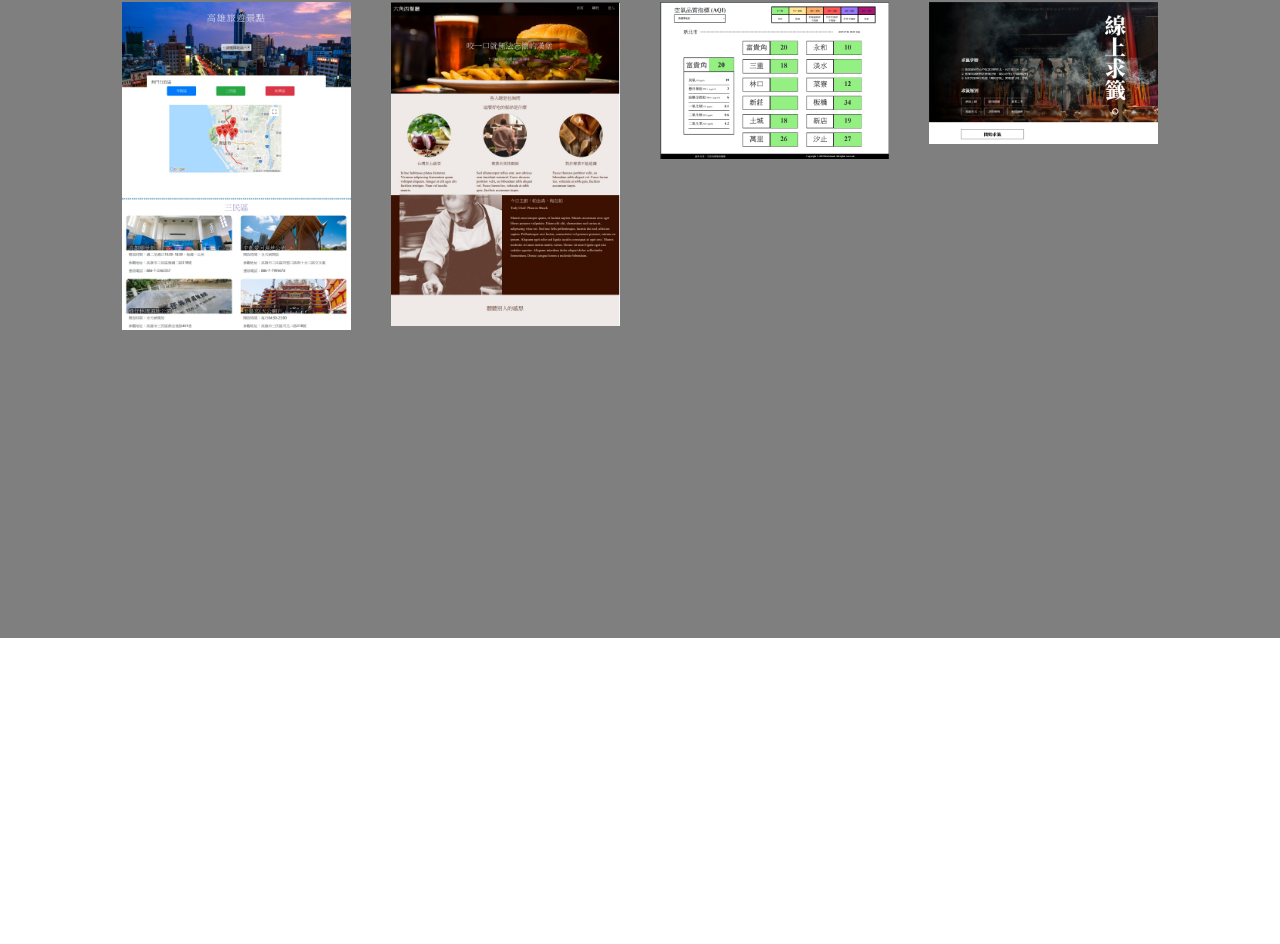
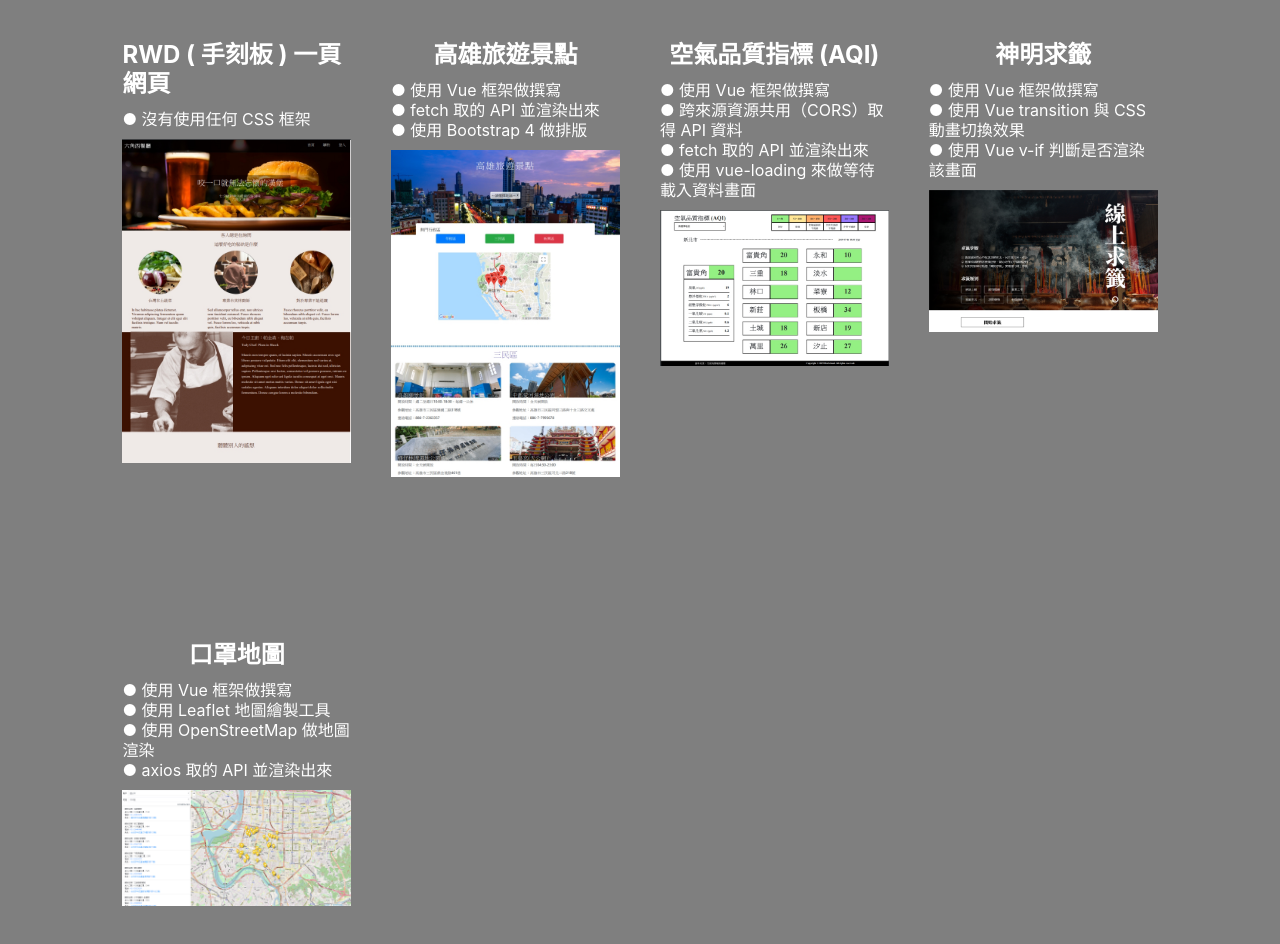
Before and after one commit to liuconing/ellis_works, a Vue app: page /gallerys in a window 1280 px wide. Shown: the part 1906-2850 px from the top of the page. Before the commit the page ends 2544 px from the top, so only its background shows below. Built offline with nearby package versions, Linux system fonts and the light colour scheme; no server answers; what vue-cookies would draw is missing.

Commit message:
新增作品與作品說明

```diff
--- a/src/views/Home.vue
+++ b/src/views/Home.vue
@@ -14,14 +14,35 @@
             <span class="font-weight-bold font-italic">2018/04 - 2020/02</span>
             思偉達科技股份有限公司－前端工程師
           </p>
-          <p class="mt-2">建立乙太坊交易所和與智能合約串接製作區塊鏈相關產品。</p>
+          <p class="mt-2">
+            建立乙太坊交易所和與智能合約串接製作區塊鏈相關產品。
+          </p>
           <h3 class="mt-4">技能</h3>
-          <p class="mt-3">HTML / CSS3 、 JavaScript 、 jQuery 、 VueJS、 Nuxt.js 、 ReactJS、 Git / GitHub</p>
+          <p class="mt-3">
+            HTML / CSS3 、 JavaScript 、 jQuery 、 VueJS、 Nuxt.js 、 ReactJS、
+            Git / GitHub
+          </p>
           <h3 class="mt-4">簡介</h3>
-          <p class="mt-3">我叫劉文華（Ellis），居住新北市三峽， 1995 年出生並於 2017 年亞東技術學院畢業。</p>
-          <p class="mt-3">曾任 思偉達創新科技 擔任前端工程師職務，在任內為公司建置去中心化交易所前端版面與辜能串接、也製作與智能合約做串接的應用頁面。</p>
-          <p class="mt-3">具備能熟練使用 HTML / CSS 按照設計稿刻出畫面並使用 JavaScript 語言製作出具有功能性的網站。</p>
-          <p class="mt-3">有相關前端實務經驗，擁有良好的團隊溝通，喜歡互相分享技術經驗或新知並對於新技術熱於研究。</p>
+          <p class="mt-3">
+            我叫劉文華（Ellis），居住新北市三峽， 1995 年出生並於 2017
+            年亞東技術學院畢業。
+          </p>
+          <p class="mt-3">
+            曾任 思偉達創新科技
+            擔任前端工程師職務，在任內為公司建置去中心化交易所前端版面與辜能串接、也製作與智能合約做串接的應用頁面。
+          </p>
+          <p class="mt-3">
+            具備能熟練使用 HTML / CSS 按照設計稿刻出畫面並使用 JavaScript
+            語言製作出具有功能性的網站。
+          </p>
+          <p class="mt-3">
+            有相關前端實務經驗，擁有良好的團隊溝通，喜歡互相分享技術經驗或新知並對於新技術熱於研究。
+          </p>
+          <p class="mt-3">
+            <a href="https://www.cakeresume.com/pp840405" target="_blank"
+              >CakeResume 履歷</a
+            >
+          </p>
         </div>
       </div>
     </div>
@@ -30,23 +51,62 @@
       <div class="container-fluid GalleryList">
         <ul>
           <li>
+            <h3>RWD ( 手刻板 ) 一頁網頁</h3>
+            <p>● 沒有使用任何 CSS 框架</p>
+            <a href="https://pure-beyond-68785.herokuapp.com/" target="_blank">
+              <img
+                src="../assets/images/herokuapp.jpg"
+                alt="RWD ( 手刻板 ) 一頁網頁"
+              />
+            </a>
+          </li>
+          <li>
+            <h3>高雄旅遊景點</h3>
+            <p>
+              ● 使用 Vue 框架做撰寫<br />
+              ● fetch 取的 API 並渲染出來<br />
+              ● 使用 Bootstrap 4 做排版
+            </p>
             <router-link to="gallerys/tourism">
               <img src="../assets/images/Tourism.jpg" alt="高雄旅遊景點" />
             </router-link>
           </li>
           <li>
-            <a href="https://pure-beyond-68785.herokuapp.com/" target="_blank">
-              <img src="../assets/images/herokuapp.jpg" alt="RWD ( 手刻板 ) 一頁網頁" />
-            </a>
-          </li>
-          <li>
+            <h3>空氣品質指標 (AQI)</h3>
+            <p>
+              ● 使用 Vue 框架做撰寫<br />
+              ● 跨來源資源共用（CORS）取得 API 資料<br />
+              ● fetch 取的 API 並渲染出來<br />
+              ● 使用 vue-loading 來做等待載入資料畫面
+            </p>
             <router-link to="gallerys/airquality">
-              <img src="../assets/images/AirQuality.jpg" alt="空氣品質指標 (AQI)" />
+              <img
+                src="../assets/images/AirQuality.jpg"
+                alt="空氣品質指標 (AQI)"
+              />
             </router-link>
           </li>
           <li>
+            <h3>神明求籤</h3>
+            <p>
+              ● 使用 Vue 框架做撰寫<br />
+              ● 使用 Vue transition 與 CSS 動畫切換效果<br />
+              ● 使用 Vue v-if 判斷是否渲染該畫面<br />
+            </p>
             <router-link to="gallerys/fortune">
               <img src="../assets/images/Fortune.jpg" alt="神明求籤" />
+            </router-link>
+          </li>
+          <li>
+            <h3>口罩地圖</h3>
+            <p>
+              ● 使用 Vue 框架做撰寫<br />
+              ● 使用 Leaflet 地圖繪製工具<br />
+              ● 使用 OpenStreetMap 做地圖渲染<br />
+              ● axios 取的 API 並渲染出來
+            </p>
+            <router-link to="/Maskmap">
+              <img src="../assets/images/Maskmap.jpg" alt="口罩地圖" />
             </router-link>
           </li>
         </ul>
@@ -133,12 +193,28 @@
   .GalleryList {
     padding: 0 8%;
     ul {
+      @include flex_pos(flex-start, center);
+      flex-wrap: wrap;
       li {
-          display: inline-block;
         width: calc(100% / 4 - 40px);
         margin: 0 20px;
+        margin-bottom: 50px;
         background-color: rgba(0, 0, 0, 0);
-          min-height: 350px;
+        min-height: 550px;
+        @include flex_pos(flex-start, center, column);
+        p {
+          width: 100%;
+          color: #fff;
+          font-size: 16px;
+          margin-bottom: 10px;
+          line-height: 20px;
+        }
+        h3 {
+          color: #fff;
+          font-size: 24px;
+          font-weight: bold;
+          margin-bottom: 10px;
+        }
         img {
           display: block;
           width: 100%;
```
Also changed, not shown: src/assets/images/Maskmap.jpg (added). Lines whose indentation alone changed are shown as unchanged.
